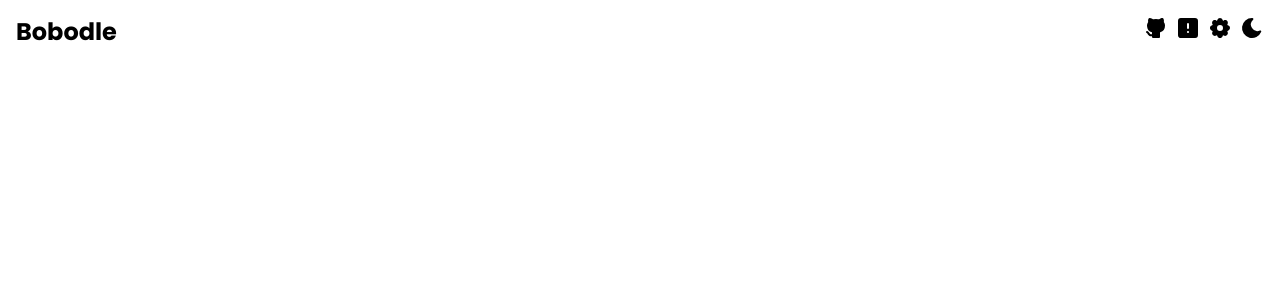
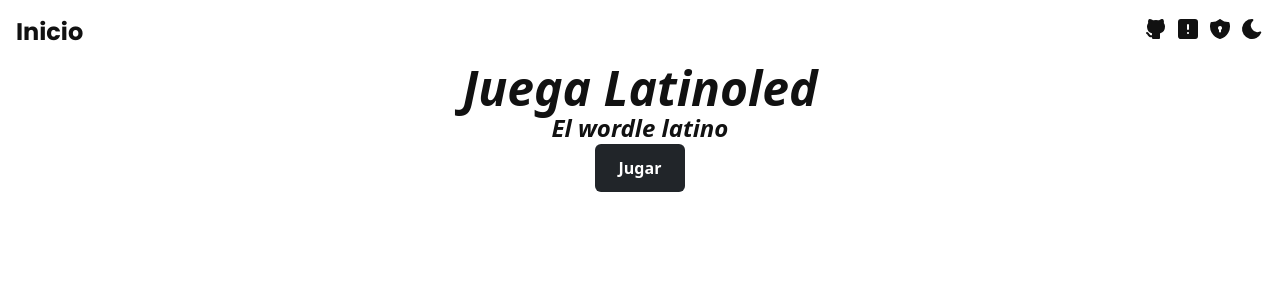
Before and after one commit to Jayslen/Latinoled, a React (Vite) app: page / in a window 1280 px wide. Shown: the top 300 px of the page. Built offline with nearby package versions, Linux system fonts and the light colour scheme; what tailwindcss-animated would draw is missing.

Commit message:
header changed

```diff
--- a/src/components/Header.jsx
+++ b/src/components/Header.jsx
@@ -1,18 +1,26 @@
-import { IconAlertSquareFilled, IconBrandGithubFilled, IconSettingsFilled } from '@tabler/icons-react'
+import {
+  IconAlertSquareFilled,
+  IconBrandGithubFilled,
+  IconShieldLockFilled
+} from '@tabler/icons-react'
 import { ThemeButton } from './ToggleThemeButton'
+import { Link, Outlet } from 'react-router-dom'
 
 export function Header () {
   return (
-    <header className="text-[##131316] flex justify-between p-4  font-Poppins dark:border-b-white dark:text-white">
+    <>
+      <header className="text-light-mode-text flex justify-between items-center font-Poppins p-4 dark:text-dark-mode-text">
         <h2 className="text-2xl font-bold" lang="es" translate="no">
-        Bobodle
+          <Link to={'/'}>Inicio</Link>
         </h2>
-      <div className='flex gap-2'>
+        <div className="flex gap-2">
           <IconBrandGithubFilled />
           <IconAlertSquareFilled />
-        <IconSettingsFilled/>
+          <IconShieldLockFilled/>
           <ThemeButton />
         </div>
       </header>
+      <Outlet/>
+    </>
   )
 }
```
Lines whose indentation alone changed are shown as unchanged.
